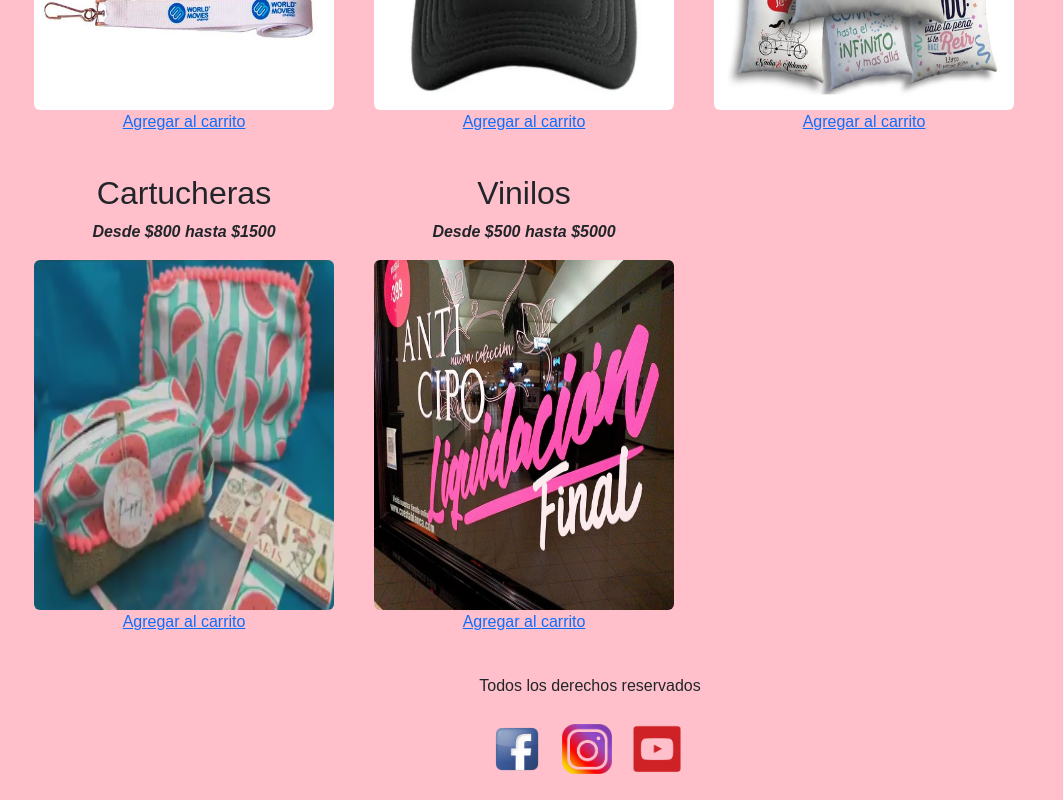
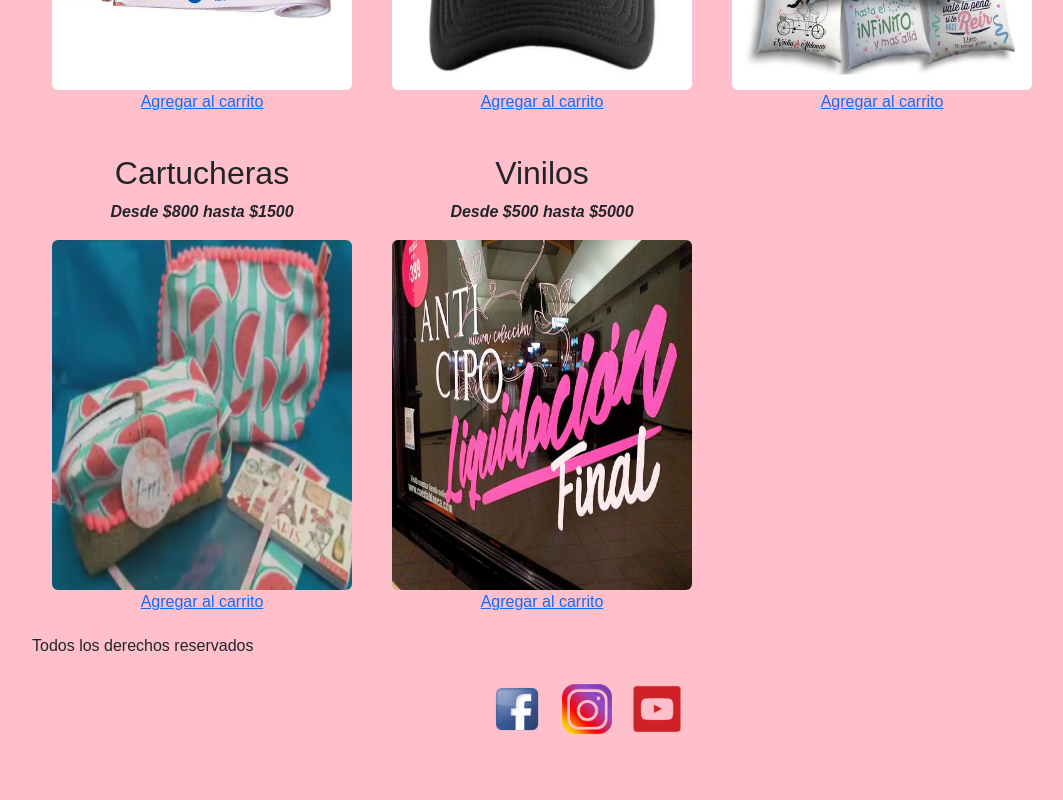
Before and after one commit to santiguillee/puppy_SantiagoGuilleminot, a plain HTML site: page pages2/catalogo.html in a window 1280 px wide. Shown: the part 1658-2458 px from the top of the page, without its empty margins (50-1113 px from the left). After the commit the page ends 2418 px from the top, so only its background shows below. Drawn offline with nearby package versions, Linux system fonts and the light colour scheme.

Commit message:
Entrega2

```diff
--- a/css/estilos.css
+++ b/css/estilos.css
@@ -20,8 +20,6 @@
     width: 100%;
 }
 
-
-
 .contenido__video {
     align-self: center;
     padding: 10px;
@@ -43,13 +41,6 @@
         height: 80vh;
         width: 70vw;
     }
-}
-
-
-.Catalogo {
-    width: 90%;
-    margin: 20px auto;
-    border-radius: 10px;
 }
 
 .titulo-catalogo {
@@ -78,13 +69,6 @@
         flex-direction: row;
         flex-wrap: wrap;
     }
-}
-
-.piepagina {
-    width: 100vw;
-    height: 100%;
-    text-align: center;
-
 }
 
 .redes {
@@ -132,11 +116,6 @@
     padding: 20px;
 }
 
-.Nosotros{
-    width: 100%;
-    text-align: center;
-}
-
 .Nosotros__contactos{
    margin: 10px;
    padding: 10px;
--- a/pages2/catalogo.html
+++ b/pages2/catalogo.html
@@ -66,8 +66,8 @@
     </header>
 
 
-    <main class="Catalogo">
-
+    <main>
+      <div class="container">
         <div class="titulo-catalogo">
 
             <h1>Catálogo</h1>
@@ -148,16 +148,15 @@
                 <img class="imgcard rounded" src="../assets/img/vinilo .jpg" alt="Vinilos"><br>
                 <a class="carrito" href="">Agregar al carrito</a>
             </div>
+        </div>
+    </div>
 
-        </div>
-
-    </section>
 
     </main>
 
 
-    <footer class="piepagina">
-
+    <footer>
+     <div class="container">
         <p>Todos los derechos reservados</p>
 
         <ul class="redes">
@@ -183,7 +182,7 @@
         <a href="https://wa.link/s5gxm1" target="_blank"> <img src="../assets/img/wp-removebg-preview.png"
                 height="100px" class="wp">
         </a>
-
+    </div>
     </footer>
 
 
```
Also changed, not shown: index.html (+3 -3 lines), pages2/Micarrito.html (+6 -5 lines), pages2/nosotros.html (+6 -6 lines), pages2/ofertas.html (+4 -4 lines).
